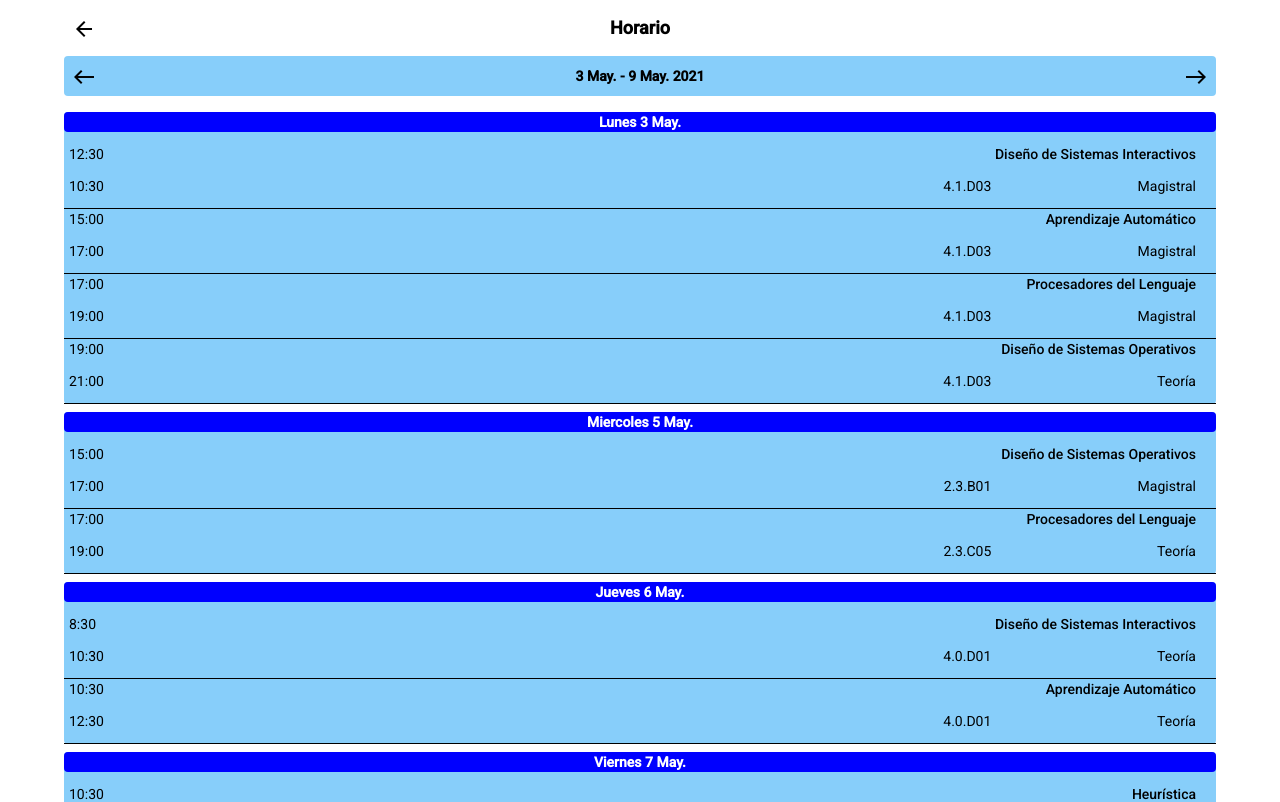
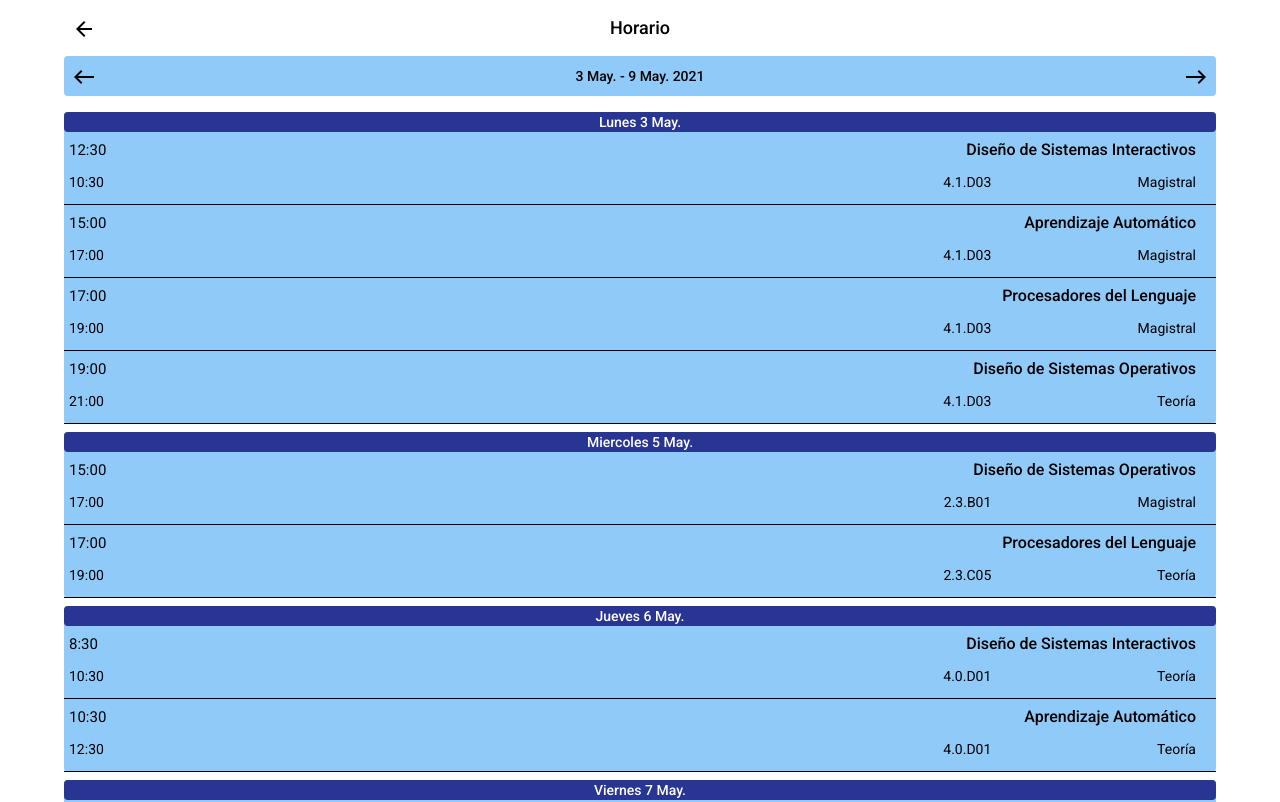
Before and after one commit to 100405882/appP2, an Angular app: page /horario in a window 1280 px wide. Shown: the top 802 px of the page. Built offline with nearby package versions, Linux system fonts and the light colour scheme.

Commit message:
añadido style, modificado un poco el styling y metida como página principal el login

```diff
--- a/src/app/app-routing.module.ts
+++ b/src/app/app-routing.module.ts
@@ -6,9 +6,9 @@ import { LoginComponent } from './login/login.component';
 
 const routes: Routes = [
   { path: 'principal', component: PrincipalComponent },
-  { path: '', redirectTo: '/principal', pathMatch:'full' },
   { path: 'login', component: LoginComponent },
-  { path: 'horario', component: HorarioComponent }
+  { path: 'horario', component: HorarioComponent },
+  { path: '', redirectTo: '/login', pathMatch:'full' }
 ];
 
 @NgModule({
--- a/src/app/horario/horario.component.scss
+++ b/src/app/horario/horario.component.scss
@@ -1,5 +1,3 @@
-@import '@angular/material/prebuilt-themes/indigo-pink.css';
-
 .body {
     min-height: 100vh;
     margin: 0 5%;
@@ -12,13 +10,13 @@
 .titulo p {
     margin: 0;
     text-align: center;
-    font-weight: bold;
+    font-weight: 500;
     font-size: large;
 }
 
 .semana {
     border-radius: 4px;
-    background-color: #87CEFA;
+    background-color: #90CAF9;
 }
 
 .prev-semana {
@@ -29,7 +27,7 @@
     margin: 0;
     text-align: center;
     color: black;
-    font-weight: bold;
+    font-weight: 500;
 }
 
 .sig-semana {
@@ -42,34 +40,39 @@
 
 .dia {
     border-radius: 4px;
-    background-color: #87CEFA;
+    background-color: #90CAF9;
 }
 
 .titulo-dia {
     color: white;
-    background-color: blue;
+    background-color: #283593;
     border-radius: 4px;
-    font-weight: bold;
+    font-weight: 500;
     text-align: center;
+    margin-bottom: -12px;
 }
 
 .clase {
     padding-right: 15px;
     border-bottom: solid 1px black;
+    padding-top: 8px;
 }
 
 .hora-i {
     padding-left: 5px;
+    font-size: 15px;
 }
 
 .hora-f {
     padding-left: 5px;
+    font-size: 13;
 }
 
 .asignatura {
     text-align: end;
     padding-right: 5px;
     font-weight: 430;
+    font-size: 16px;
 }
 
 .aula {
--- a/src/app/login/login.component.html
+++ b/src/app/login/login.component.html
@@ -12,5 +12,7 @@
   <br>
   <input class="extended"  type="password" id="iPassword" name="iPassword" pattern="(?=^.{8,}$)((?=.*\d)|(?=.*\W+))(?![.\n])(?=.*[A-Z])(?=.*[a-z]).*$" required>
   <br>
-  <input class="button" type="submit" value="Iniciar Sesión">
+  <button mat-flat-button color="primary" (click)="this.router.navigate(['/principal']);">
+    Iniciar sesión
+  </button>
 </form>
--- a/src/app/principal/principal.component.html
+++ b/src/app/principal/principal.component.html
@@ -8,8 +8,7 @@
             Bienvenido Luis!
         </div>
         <div class="bienvenido-right">
-            <img id="wifi" src="assets/wifi.png" alt="Wifi">
-            <img id="logoUni" src="assets/logo_uc3m.png" alt="logo UC3M">
+            <img id="logoUni" src="assets/logo.png" alt="logo UC3M">
         </div>
     </div>
 
@@ -33,13 +32,13 @@
             <div class="notas" fxFlex>
                 <button mat-flat-button color="primary">
                     <mat-icon>school</mat-icon>
-                    Mis notas
+                    <p>Mis notas</p>
                 </button>
             </div>
             <div class="mensajes" fxFlex>
                 <button mat-flat-button color="primary">
                     <mat-icon>mail</mat-icon>
-                    Mensajes
+                    <p>Mensajes</p>
                 </button>
             </div>
         </div>
@@ -47,13 +46,13 @@
             <div class="calendario" fxFlex>
                 <button mat-flat-button color="primary">
                     <mat-icon>date_range</mat-icon>
-                    Calendario
+                    <p>Calendario</p>
                 </button>
             </div>
             <div class="enlaces" fxFlex>
                 <button mat-flat-button color="primary">
                     <mat-icon>link</mat-icon>
-                    Enlaces
+                    <p>Enlaces</p>
                 </button>
             </div>
         </div>
@@ -61,13 +60,13 @@
             <div class="ayuda" fxFlex>
                 <button mat-flat-button color="primary">
                     <mat-icon>help</mat-icon>
-                    Ayuda
+                    <p>Ayuda</p>
                 </button>
             </div>
             <div class="ajustes" fxFlex>
                 <button mat-flat-button color="primary">
                     <mat-icon>settings</mat-icon>
-                    Ajustes
+                    <p>Ajustes</p>
                 </button>
             </div>
         </div>
--- a/src/app/principal/principal.component.scss
+++ b/src/app/principal/principal.component.scss
@@ -1,5 +1,3 @@
-@import '@angular/material/prebuilt-themes/indigo-pink.css';
-
 .body {
     height: 100%;
     margin: 0 2vh;
@@ -9,20 +7,17 @@
     margin: 1vh 0 1vh;
 }
 
-.bienvenido-right{
-    height: 40px;
-}
-.bienvenido-right > img{
+.bienvenido-right > img {
+    padding-top: 0.9vh;
     margin-left: 10px;
-    height: 100%;
+    height: 60%;
 }
 
 .preview {
     border-radius: 4px;
-    background-color: #87CEFA;
+    background-color: #90CAF9;
     color: black;
-    border: black 2px solid;
-    border-radius: 3%;
+    border-radius: 4px;
 }
 
 .preview > p, .preview-fila > p {
@@ -42,6 +37,17 @@
     height: 100%;
 }
 
+.menu-botones mat-icon {
+    font-size: 50px;
+    padding-right: 2.8vh;
+    padding-bottom: 3vh;
+}
+
+.menu-botones p {
+    font-size: 20px;
+    padding-bottom: 0vh;
+}
+
 /* Links utiles para esta movida:
 - Crear un tema personalizado (yo diria simplemente cambiar los colores primary. accent, etc de un tema por default a los que queramos):
   https://material.angular.io/guide/theming
--- a/src/styles.scss
+++ b/src/styles.scss
@@ -1,4 +1,13 @@
 /* You can add global styles to this file, and also import other style files */
+@import '~@angular/material/theming';
+@include mat-core();
+$my-app-primary: mat-palette($mat-indigo, 800);
+$my-app-accent:  mat-palette($mat-blue, 200);
+$my-app-warn:    mat-palette($mat-deep-orange);
+
+$my-app-theme: mat-light-theme($my-app-primary, $my-app-accent, $my-app-warn);
+
+@include angular-material-theme($my-app-theme);
 
 html, body { height: 100%; }
 body { margin: 0; font-family: Roboto, "Helvetica Neue", sans-serif; }
```
Also changed, not shown: src/assets/logo.png (added), 9 other files (tests, documents, lock files or other folders).
